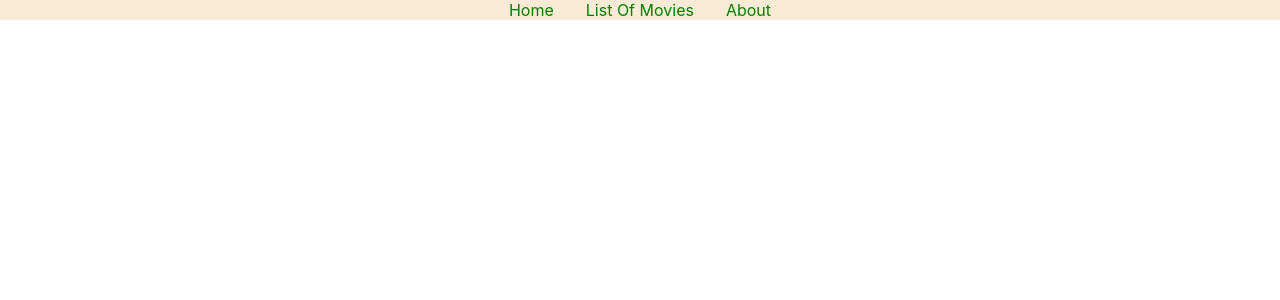
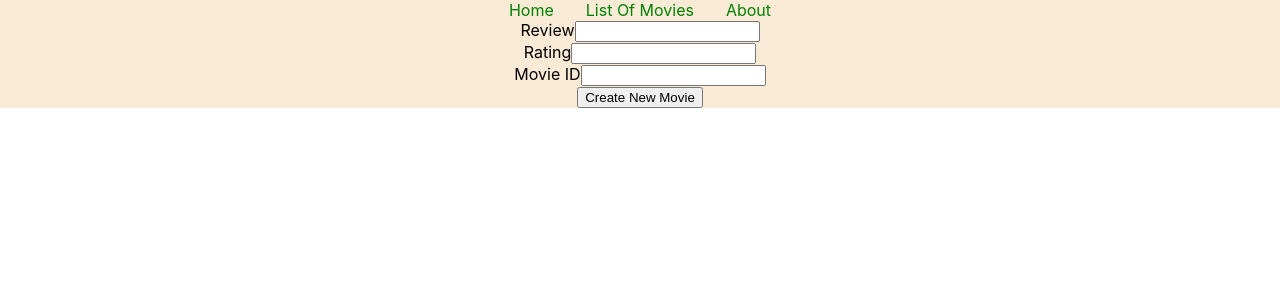
Before and after one commit to harrikhan20/movie-app-frontend, a React (Create React App) app: page /reviews/new in a window 1280 px wide. Shown: the top 300 px of the page. Built offline with nearby package versions, Linux system fonts and the light colour scheme; no server answers.

Commit message:
added create reviews

```diff
--- a/src/App.js
+++ b/src/App.js
@@ -8,6 +8,7 @@ import AddMovieForm from './components/AddMovieForm';
 import { useHistory } from 'react-router-dom/cjs/react-router-dom.min';
 import About from './components/About';
 import RentLinkForm from './components/RentLinkForm';
+import AddReviewForm from './components/AddReviewForm';
 
 
 function App() {
@@ -36,6 +37,9 @@ function App() {
           <Route exact path = "/movies/rent">
             <RentLinkForm/>
           </Route>
+          <Route exact path = "/reviews/new">
+            <AddReviewForm/>
+          </Route>
 
 
         </Switch>
--- /dev/null
+++ b/src/components/AddReviewForm.js
@@ -0,0 +1,102 @@
+import { getMouseEventOptions } from '@testing-library/user-event/dist/utils';
+import React, {useState} from 'react';
+import {useHistory} from "react-router-dom"
+import MoviePlot from './MoviePlot';
+import {useEffect} from 'react';
+
+function AddReviewForm() {
+
+    const [review, setReview] = useState({
+        text: '',
+        rating: '',
+        movieId: ''
+
+
+    })
+    const [movies, setMovies] = useState()
+
+    const history = useHistory()
+
+
+
+    useEffect(() => {
+        fetch('http://localhost:9393/movies')
+        .then(res => res.json())
+        .then(data => setMovies(data))
+
+      }, [])
+
+
+    const handleSubmit = e =>  {
+        e.preventDefault()
+        if([review.text, review.rating, review.movieId].some(val => val.trim() === "")) {
+            alert("Please Fill In All The Information")
+        }
+
+
+ const newReview = {
+       text: review.text,
+       rating: review.rating,
+       movie_id: review.movieId,
+
+      }
+
+
+
+
+fetch('http://127.0.0.1:9393/reviews', {
+    method: "POST",
+    headers: {
+        "Content-Type": "application/json",
+    },
+    body: JSON.stringify(newReview)
+})
+.then(() => history.push("/home") )
+
+
+
+    }
+
+    const handleChange = (e) => {
+        setReview({
+          ...review,
+           [e.target.name]: e.target.value
+
+        })
+
+    }
+
+
+
+
+    return (
+        <form onSubmit={handleSubmit}>
+
+
+           <label htmlFor="review">Review</label>
+           <input onChange={handleChange} type="text" name="text" value={review.text} required></input>
+                <br/>
+
+           <label htmlFor="rating">Rating</label>
+           <input onChange={handleChange} type="text" name="rating" value={review.rating} required></input>
+
+                <br/>
+
+           <label htmlFor="movieId">Movie ID</label>
+           <input onChange={handleChange} type="integer" name="movieId" value={review.movieId} required></input>
+                <br/>
+
+
+
+           <input type="submit" value="Create New Movie"></input>
+
+
+
+
+
+        </form>
+    )
+}
+
+
+export default AddReviewForm;
--- a/src/components/MoviePlot.js
+++ b/src/components/MoviePlot.js
@@ -37,9 +37,7 @@ function MoviePlot({movies}) {
      }
 
 
-         //function handleClick(){
-       //      return (reviews)
-       //  }
+
 
 
 
@@ -57,7 +55,7 @@ function MoviePlot({movies}) {
                  <br></br>
                 <p>Movie Length: {movies.movie_length} min</p>
                 <br/>
-                <p>reviews{}</p>
+
 
 
 
@@ -70,11 +68,12 @@ function MoviePlot({movies}) {
 
 
 
-
            <button  onClick={()=> showReviews(reviews)} >Movie Reviews</button>
+           <Link to="/reviews/new">Create A New Review</Link>
             <button onClick={()=> visible(true)}>View Specs</button>
             <button onClick={()=> visible(false)}>Hide Specs</button>
             <button onClick={() => deleteMovie(movies.id)}>Delete Movie</button>
+
             <Link to="/movies/rent"> Download This Movie </Link>
 
 
```
